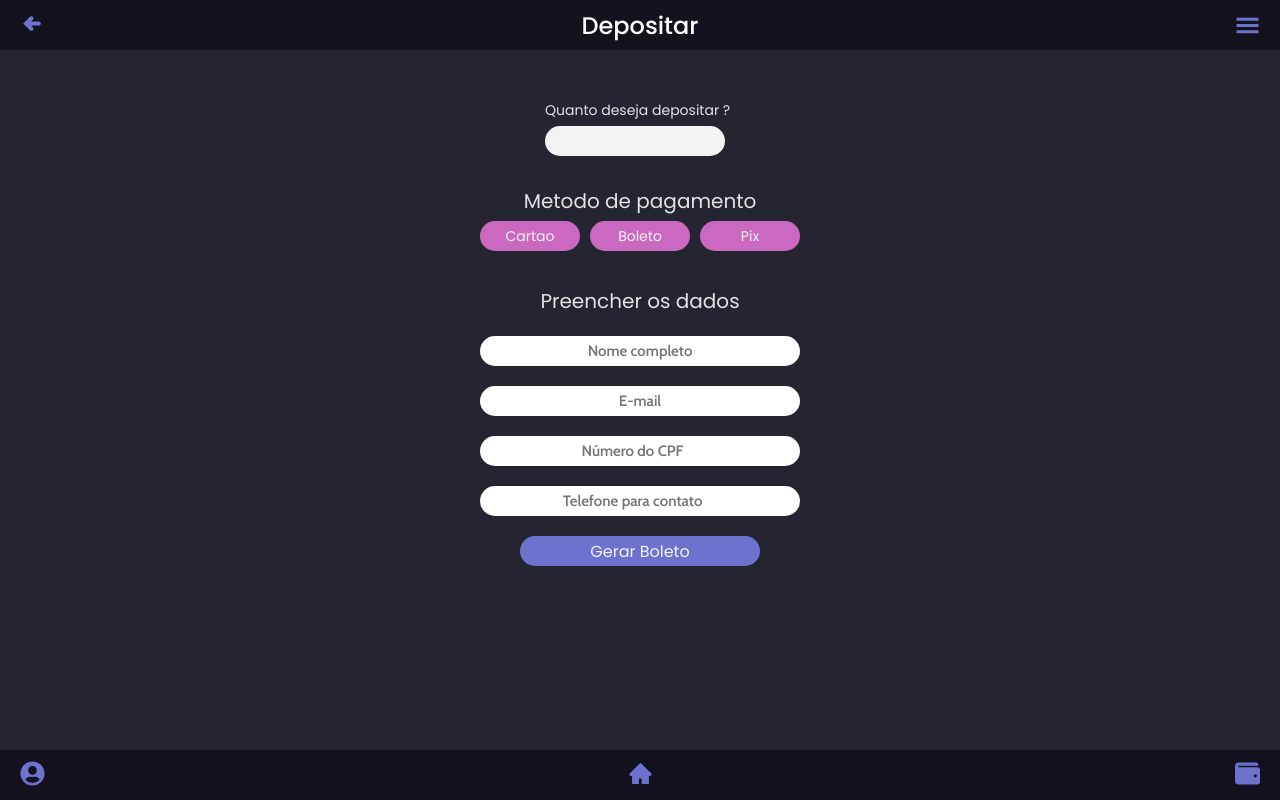
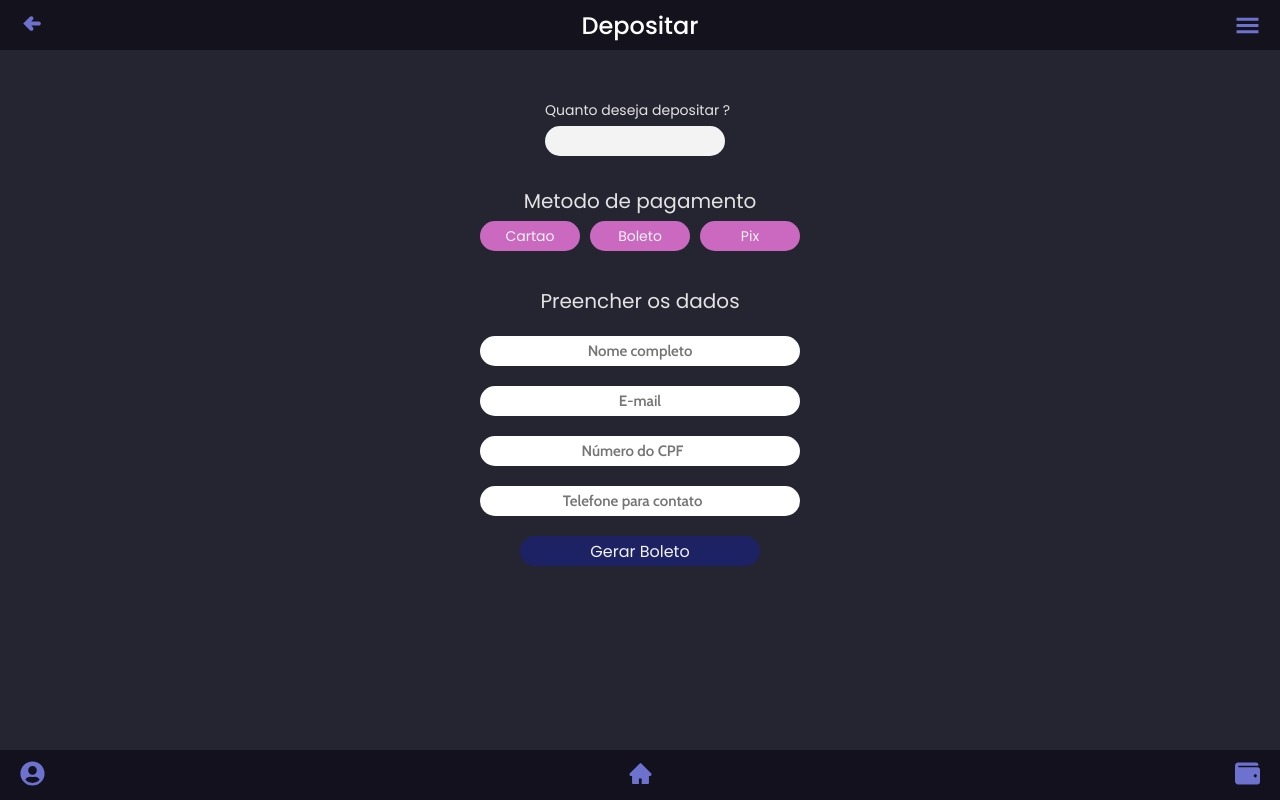
Before and after one commit to AdelinoJnr/currency-wallet, a React (Create React App) app: page /depositar in a window 1280 px wide. Both pictures are taken after a click on the button "Boleto". Built offline with nearby package versions, Linux system fonts and the light colour scheme; no server answers.

Commit message:
[feat: validacao campos boleto]

```diff
--- a/src/components/FormBoleto/index.jsx
+++ b/src/components/FormBoleto/index.jsx
@@ -1,21 +1,59 @@
-import React from 'react';
+import React, { useState } from 'react';
 import { Link } from 'react-router-dom';
 
-import { currencyActivity } from '../../utils/functions';
+import { currencyActivity, validadeGereneteBolet } from '../../utils/functions';
 
 import './style.css';
 
 function FormBoleto({ value }) {
+  const [nomeTitular, setNomeTitular] = useState('');
+  const [email, setEmail] = useState('');
+  const [cpf, setCpf] = useState('');
+  const [telefone, setTelefone] = useState('');
+
   return (
     <form className="form-deposit">
       <h4 className="title-3">Preencher os dados</h4>
-      <input className="inputs-deposit" type="text" name="titular" placeholder="Nome completo" />
-      <input className="inputs-deposit" type="email" name="email" placeholder="E-mail" />
-      <input className="inputs-deposit" type="number" name="cpf" placeholder="Número do CPF" />
-      <input className="inputs-deposit" type="number" name="telefone" placeholder="Telefone para contato" />
+      <input
+        onChange={(ev) => setNomeTitular(ev.target.value)}
+        className="inputs-deposit"
+        type="text"
+        name="titular"
+        placeholder="Nome completo"
+        value={nomeTitular}
+      />
+      <input
+        onChange={(ev) => setEmail(ev.target.value)}
+        className="inputs-deposit"
+        type="email"
+        name="email"
+        placeholder="E-mail"
+        value={email}
+      />
+      <input
+        onChange={(ev) => setCpf(ev.target.value)}
+        className="inputs-deposit"
+        type="number"
+        name="cpf"
+        placeholder="Número do CPF"
+        value={cpf}
+      />
+      <input
+        onChange={(ev) => setTelefone(ev.target.value)}
+        className="inputs-deposit"
+        type="number"
+        name="telefone"
+        placeholder="Telefone para contato"
+        value={telefone}
+      />
       <div>
         <Link className="content-btn-boleto" to="/">
-          <button className="btn-acao btn-deposit" onClick={() => currencyActivity(value, 'adicionar')} type="button">
+          <button
+            className="btn-acao btn-deposit"
+            onClick={() => currencyActivity(value, 'adicionar')}
+            type="button"
+            disabled={!validadeGereneteBolet(nomeTitular, email, cpf, telefone)}
+          >
             Gerar Boleto
           </button>
         </Link>
--- a/src/pages/styles.css
+++ b/src/pages/styles.css
@@ -410,6 +410,10 @@
   font-size: 1.6em;
 }
 
+.btn-deposit:disabled {
+  background-color: var(--blue-color-400);
+}
+
 .content-deposit {
   margin: 50px auto 30px;
   width: 190px;
--- a/src/styles/global.css
+++ b/src/styles/global.css
@@ -9,6 +9,8 @@
   --blue-purple-color-600: rgb(133, 109, 227);
 
   --blue-color-600: rgb(108, 114, 205);
+
+  --blue-color-400: rgba(24, 32, 134, 0.603);
 
   --pink-color-600: rgb(203, 105, 193);
 
--- a/src/utils/functions.js
+++ b/src/utils/functions.js
@@ -57,3 +57,13 @@ export const randomCodigoPix = (length) => {
   }
   return token.join('');
 };
+
+export const validadeGereneteBolet = (name, email, cpf, phone) => {
+  const emailValidator = /^[\S.]+@[a-z]+\.\w{2,3}$/g.test(email);
+
+  if (name.length < 10) return false;
+  if (!emailValidator) return false;
+  if (cpf.length < 11) return false;
+  if (phone.length < 10) return false;
+  return true;
+};
```
